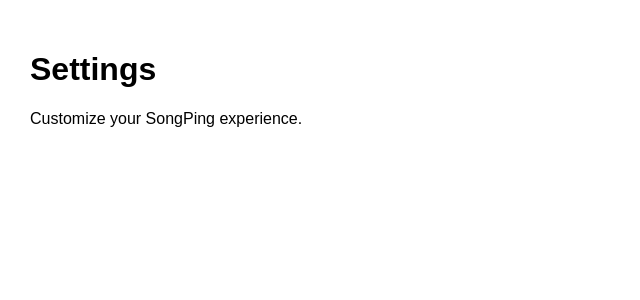
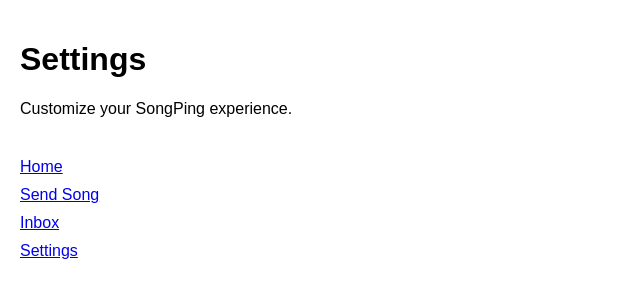
Before and after one commit to jasonsever79/SongPing, a Next.js app: page /settings in a window 1280 px wide. Shown: the top 300 px of the page, without its empty margins (0-640 px from the left). Built offline with nearby package versions, Linux system fonts and the light colour scheme.

Commit message:
Update page.tsx

```diff
--- a/app/settings/page.tsx
+++ b/app/settings/page.tsx
@@ -6,17 +6,14 @@
 
   return (
 
-    <div style={{ padding: 30 }}>
+    <div style={{ padding: 20 }}>
 
       <h1>Settings</h1>
 
       <p>Customize your SongPing experience.</p>
 
-    </div>
 
-  );
 
-}
       <div style={{ marginTop: 40 }}>
 
         <a href="/" style={{ display: "block", marginBottom: 10 }}>Home</a>
@@ -28,3 +25,9 @@
         <a href="/settings" style={{ display: "block", marginBottom: 10 }}>Settings</a>
 
       </div>
+
+    </div>
+
+  );
+
+}
```
Lines whose indentation alone changed are shown as unchanged.
